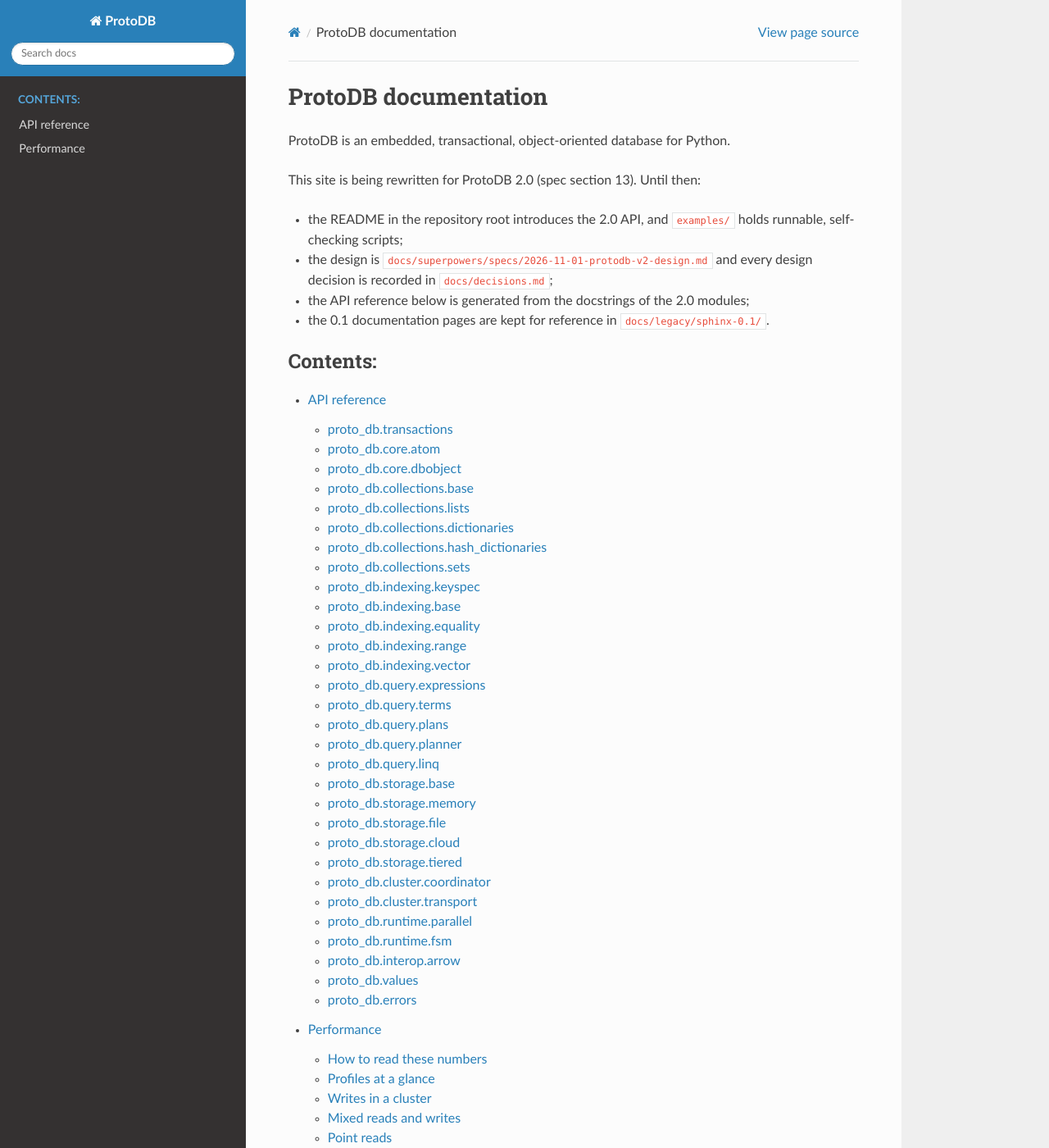
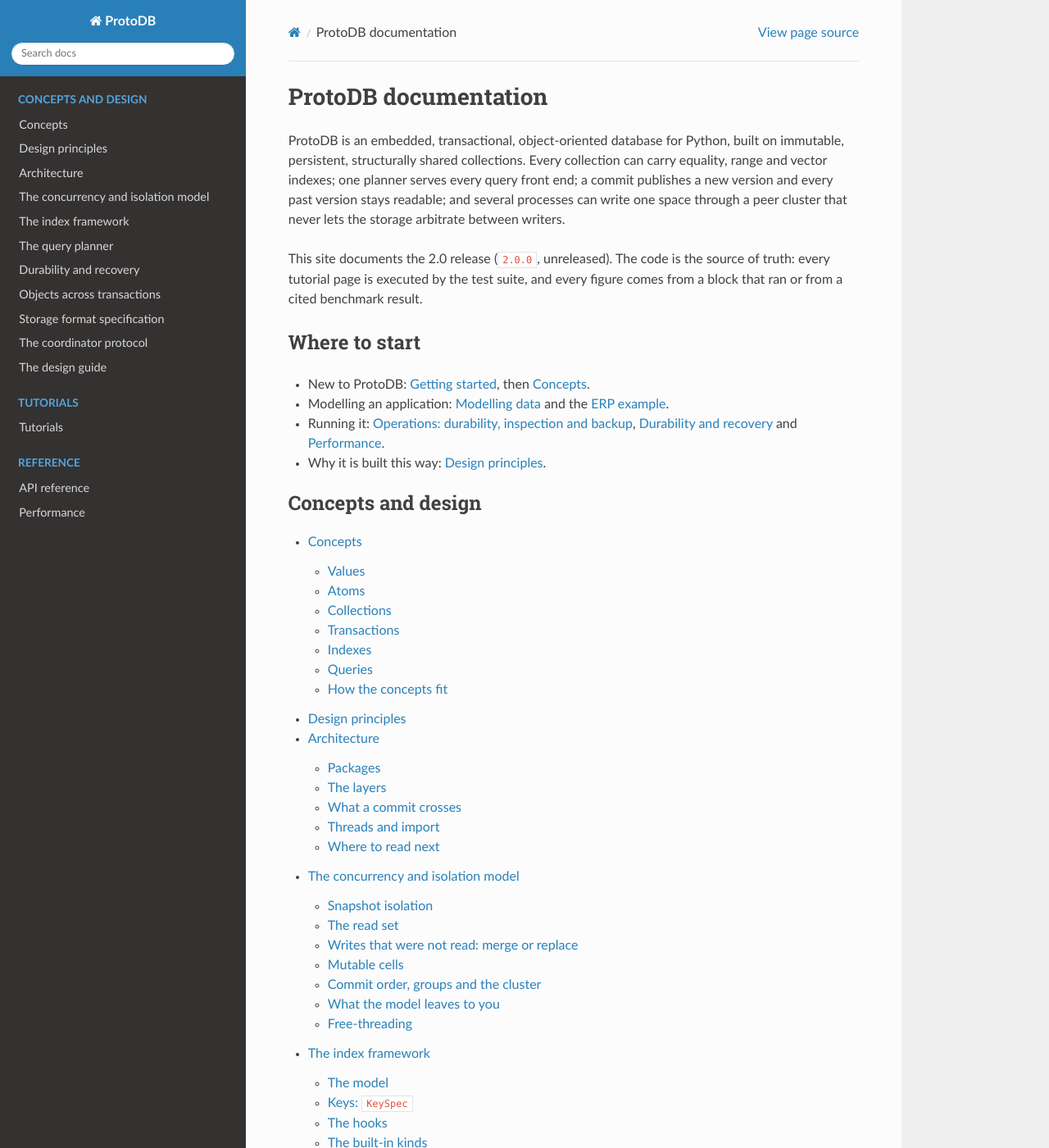
Before and after one commit to gamarino/ProtoDB, a Sphinx documentation site: the page built from docs/source/index.rst, in a window 1280 px wide and 1400 px high. Shown: the whole window at 82% size. Built offline with Sphinx 7.4.7 and the Read the Docs theme 3.1.0, drawn with Linux system fonts in a browser that asks for light colours; some of the changed text lies outside the part shown.

Commit message:
Docs: README, API reference, CHANGELOG 2.0.0 and the site index (Task 10.3)
README states only what is implemented and tested; the API reference covers the query cache and
pager and builds under sphinx -W (two plain-text module docstrings of proto_db are shown as literal
blocks; an ambiguous Term cross-reference is suppressed); CHANGELOG has a [2.0.0] - unreleased
section with the known limitations; index.rst lists every page including format-spec,
performance and placeholders for the protocol document and the design guide.

Co-Authored-By: Claude Opus 5.5 <noreply@anthropic.com>

```diff
--- a/docs/source/conf.py
+++ b/docs/source/conf.py
@@ -12,16 +12,16 @@ sys.path.insert(0, os.path.abspath('../..'))
 # https://www.sphinx-doc.org/en/master/usage/configuration.html#project-information
 
 project = 'ProtoDB'
-copyright = '2025, ProtoDB Team'
-author = 'ProtoDB Team'
+copyright = '2026, Gustavo Marino'
+author = 'Gustavo Marino'
 # Try to read version from pyproject.toml; fallback to semantic string
 try:
     import tomllib  # Python 3.11+
     with open(os.path.abspath(os.path.join(os.path.dirname(__file__), '../../pyproject.toml')), 'rb') as _f:
         _data = tomllib.load(_f)
-        release = _data.get('project', {}).get('version', '0.1.0')
+        release = _data.get('project', {}).get('version', '2.0.0')
 except Exception:
-    release = '0.1.0'
+    release = '2.0.0'
 
 # -- General configuration ---------------------------------------------------
 # https://www.sphinx-doc.org/en/master/usage/configuration.html#general-configuration
@@ -88,3 +88,24 @@ napoleon_use_rtype = True
 napoleon_preprocess_types = False
 napoleon_type_aliases = None
 napoleon_attr_annotations = True
+
+
+# -- Docstring hygiene -------------------------------------------------------------------------
+# Two module docstrings in proto_db (the cluster coordinator's protocol notes and the Arrow bridge's
+# mapping table) are plain text, not reStructuredText: as RST they raise errors.  They are shown as
+# literal blocks, whole, instead of being parsed.
+_LITERAL_MODULE_DOCSTRINGS = {"proto_db.cluster.coordinator", "proto_db.interop.arrow"}
+
+
+def _literal_module_docstring(app, what, name, obj, options, lines):
+    if what == "module" and name in _LITERAL_MODULE_DOCSTRINGS:
+        lines[:] = ["::", ""] + ["   " + line for line in lines]
+
+
+def setup(app):
+    app.connect("autodoc-process-docstring", _literal_module_docstring)
+
+
+# A few docstrings name ``Term``, defined in both proto_db.query.terms and proto_db.query.expressions
+# (the latter re-exports it); the ambiguity is harmless.
+suppress_warnings = ["ref.python"]
--- a/docs/source/index.rst
+++ b/docs/source/index.rst
@@ -1,23 +1,56 @@
 ProtoDB documentation
 =====================
 
-ProtoDB is an embedded, transactional, object-oriented database for Python.
+ProtoDB is an embedded, transactional, object-oriented database for Python, built on immutable, persistent,
+structurally shared collections. Every collection can carry equality, range and vector indexes; one planner
+serves every query front end; a commit publishes a new version and every past version stays readable; and
+several processes can write one space through a peer cluster that never lets the storage arbitrate between
+writers.
 
-This site is being rewritten for ProtoDB 2.0 (spec section 13). Until then:
+This site documents the 2.0 release (``2.0.0``, unreleased). The code is the source of truth: every tutorial
+page is executed by the test suite, and every figure comes from a block that ran or from a cited benchmark
+result.
 
-- the README in the repository root introduces the 2.0 API, and ``examples/`` holds
-  runnable, self-checking scripts;
-- the design is ``docs/superpowers/specs/2026-11-01-protodb-v2-design.md`` and every
-  design decision is recorded in ``docs/decisions.md``;
-- the API reference below is generated from the docstrings of the 2.0 modules;
-- the 0.1 documentation pages are kept for reference in ``docs/legacy/sphinx-0.1/``.
+Where to start
+--------------
+
+* New to ProtoDB: :doc:`tutorials/getting-started`, then :doc:`concepts`.
+* Modelling an application: :doc:`tutorials/modelling-data` and the :doc:`ERP example <tutorials/erp>`.
+* Running it: :doc:`tutorials/operations`, :doc:`durability` and :doc:`performance`.
+* Why it is built this way: :doc:`design-principles`.
 
 .. toctree::
    :maxdepth: 2
-   :caption: Contents:
+   :caption: Concepts and design
+
+   concepts
+   design-principles
+   architecture
+   concurrency-model
+   indexing-framework
+   query-planner
+   durability
+   objects-across-transactions
+   format-spec
+   coordinator-protocol
+   design-guide
+
+.. toctree::
+   :maxdepth: 2
+   :caption: Tutorials
+
+   tutorials/index
+
+.. toctree::
+   :maxdepth: 2
+   :caption: Reference
 
    api
    performance
+
+Beyond these pages: ``docs/decisions.md`` records every design decision with the alternatives considered,
+``docs/design-principles.md`` holds the principles, ``CHANGELOG.md`` the changes, and ``docs/legacy/`` the 0.1
+documentation, kept as history.
 
 Indices and tables
 ==================
```
Also changed, not shown: CHANGELOG.md (+90 -10 lines), README.md (+23 -10 lines), docs/source/api.rst (+16 -1 lines).
